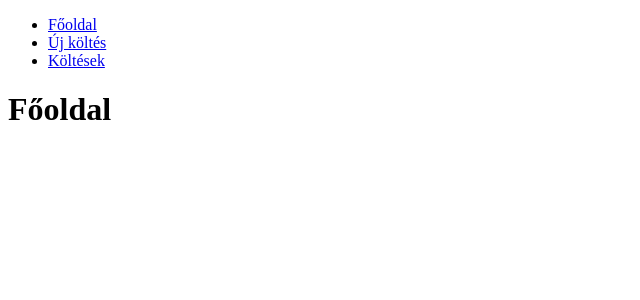
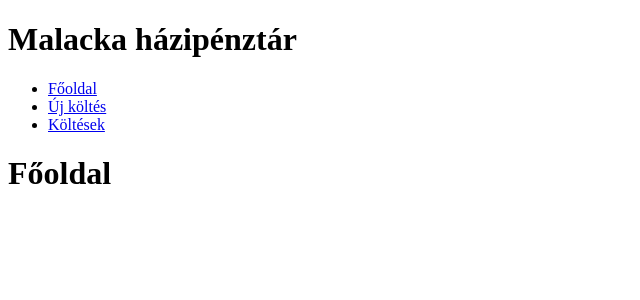
Before and after one commit to Vellyus/piggybank, a React (Create React App) app: page / in a window 1280 px wide. Shown: the top 300 px of the page, without its empty margins (0-640 px from the left). Built offline with nearby package versions, Linux system fonts and the light colour scheme.

Commit message:
moved navigation to it's own component

```diff
--- a/src/App.js
+++ b/src/App.js
@@ -1,27 +1,13 @@
-import { NavLink, Route, Routes } from "react-router-dom"
+import { Navigation } from "./pages/Navigation"
 import { Home } from "./pages/Home"
-import { NewSpending } from "./pages/NewSpending"
-import { Expenses } from "./pages/Expenses"
-import { Spending } from "./pages/Spending"
-import { NotFound } from "./pages/NotFound"
 
 function App() {
   return (
     <>
-      <nav>
-        <ul>
-          <li><NavLink to="/">Főoldal</NavLink></li>
-          <li><NavLink to="/new-spending">Új költés</NavLink></li>
-          <li><NavLink to="/expenses">Költések</NavLink></li>
-        </ul>
-      </nav>
-      <Routes>
-        <Route path="/" element={ <Home /> } />
-        <Route path="/new-spending" element={ <NewSpending /> } />
-        <Route path="/expenses" element={ <Expenses /> } />
-        <Route path="/expenses/:id" element={ <Spending /> } />
-        <Route path="*" element={ <NotFound /> } />
-      </Routes>
+      <h1>Malacka házipénztár</h1>
+      <div className="wrapper">
+        <Navigation />
+      </div>
     </>
   )
 }
--- /dev/null
+++ b/src/pages/Navigation.js
@@ -0,0 +1,28 @@
+import { NavLink, Route, Routes } from "react-router-dom"
+import { Home } from "./Home"
+import { NewSpending } from "./NewSpending"
+import { Expenses } from "./Expenses"
+import { Spending } from "./Spending"
+import { NotFound } from "./NotFound"
+
+
+export function Navigation() {
+  return (
+    <>
+      <nav>
+        <ul>
+          <li><NavLink to="/">Főoldal</NavLink></li>
+          <li><NavLink to="/new-spending">Új költés</NavLink></li>
+          <li><NavLink to="/expenses">Költések</NavLink></li>
+        </ul>
+      </nav>
+      <Routes>
+        <Route path="/" element={ <Home /> } />
+        <Route path="/new-spending" element={ <NewSpending /> } />
+        <Route path="/expenses" element={ <Expenses /> } />
+        <Route path="/expenses/:id" element={ <Spending /> } />
+        <Route path="*" element={ <NotFound /> } />
+      </Routes>
+    </>
+  )
+}
```
